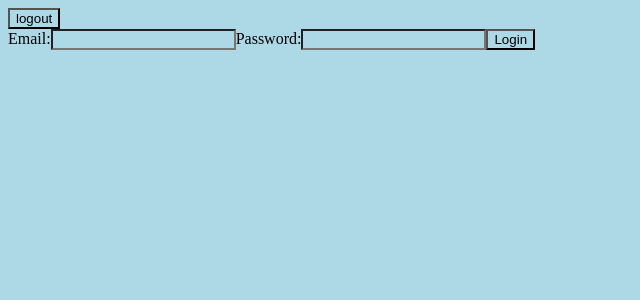
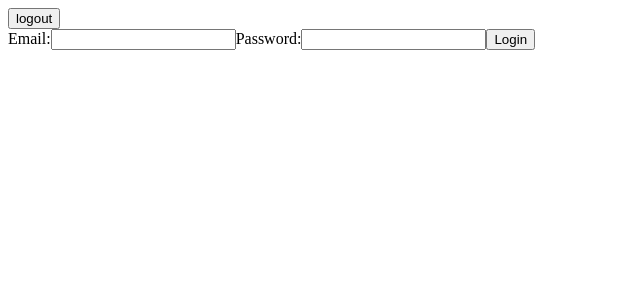
Before and after one commit to iconfess-app/frontend, a React (Create React App) app: page /login in a window 1280 px wide. Shown: the top 300 px of the page, without its empty margins (0-640 px from the left). Built offline with nearby package versions, Linux system fonts and the light colour scheme; no server answers.

Commit message:
adds little CSS

```diff
--- a/src/views/Home.css
+++ b/src/views/Home.css
@@ -1,7 +1,3 @@
-* {
-  background-color: lightblue;
-  --gutter: 20px;
-}
 
 .scroll {
   overflow: auto;
```
